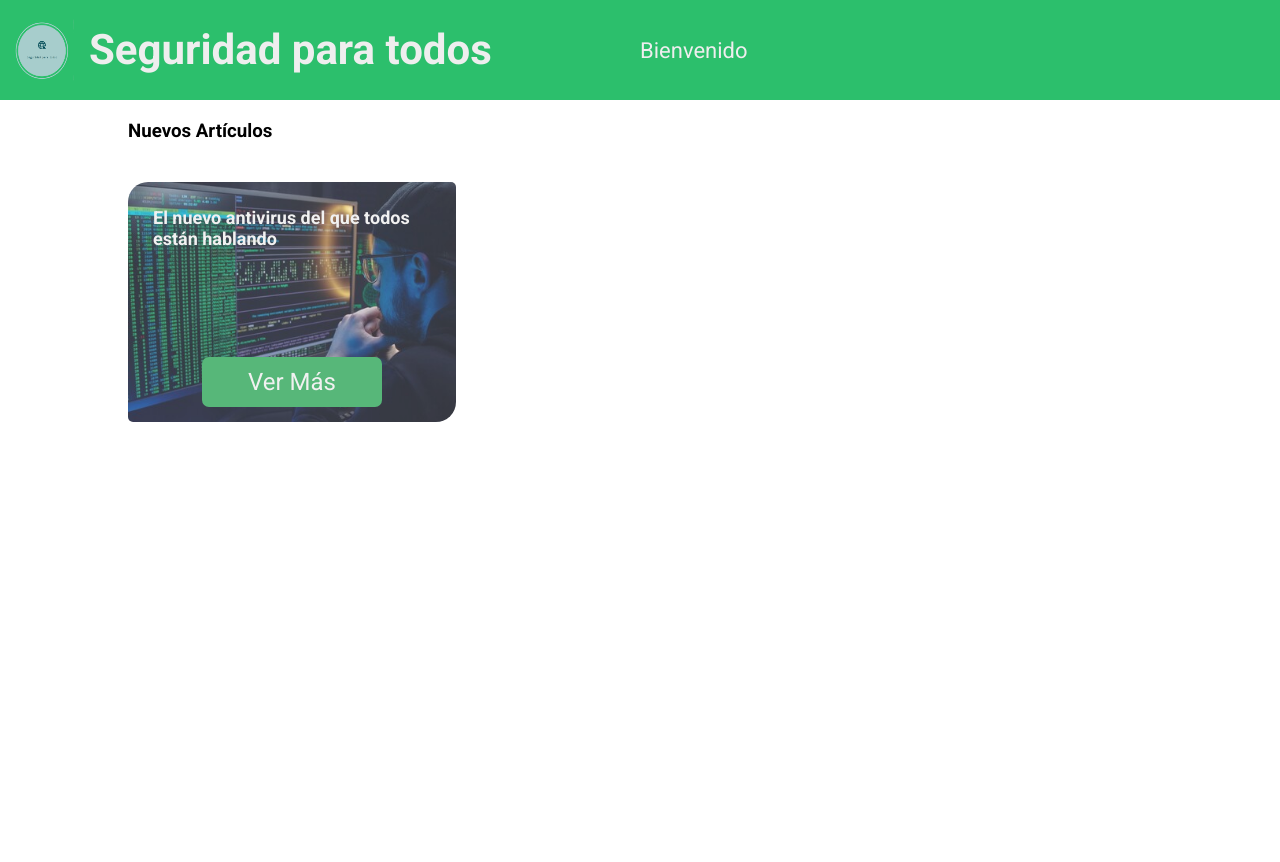
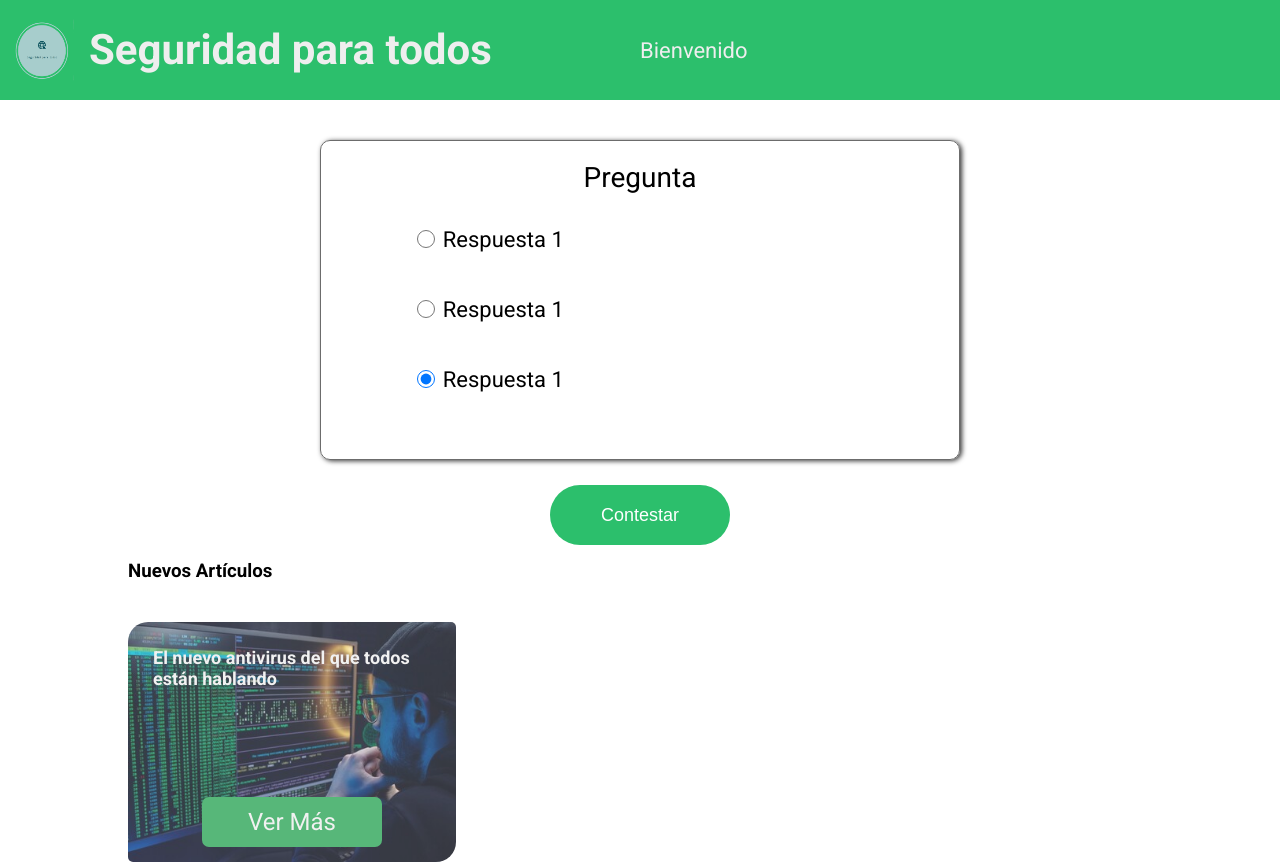
Before and after one commit to montesp/SeguridadParaTodos, a React (Create React App) app: page / in a window 1280 px wide. Before the commit the page ends 800 px from the top, so only its background shows below. Built offline with nearby package versions, Linux system fonts and the light colour scheme.

Commit message:
cuestionary components added

```diff
--- a/package.json
+++ b/package.json
@@ -10,7 +10,7 @@
     "react-dom": "^18.0.0",
     "react-router": "^6.3.0",
     "react-router-dom": "^6.3.0",
-    "react-scripts": "5.0.1",
+    "react-scripts": "^5.0.1",
     "web-vitals": "^2.1.4"
   },
   "scripts": {
--- a/src/App.css
+++ b/src/App.css
@@ -156,3 +156,62 @@ h4{
  .ArticlePage-card{
    padding-bottom:5rem;
  }
+
+
+
+.question-container {
+  display: flex;
+  flex-direction: column;
+  width: 50%;
+  height: 320px;
+  min-height: 280px;
+  margin: 20px auto 10px;
+  border: 1px solid #6c6c6c;
+  border-radius: 10px;
+  box-shadow: 2px 1px 5px rgba(4,4,4,0.8);
+}
+
+.question {
+  margin-top: 20px;
+
+  text-align: center;
+  font-size: 2.8rem;
+}
+
+.answers {
+  width: 70%;
+  margin: 0 auto;
+}
+
+.option {
+  display: flex;
+  align-items: center;
+  margin: 20px auto 10px;
+  height: 50px;
+  font-size: 2.2rem;
+}
+
+.option input {
+  width: 1.8rem;
+  height: 1.8rem;
+}
+
+.option label {
+  margin-left: .8rem;
+}
+
+.exam-button {
+  background-color: #2CBF6C;
+  width: 180px;
+  min-width: 160px;
+  height: 60px;
+  min-height: 50px;
+  color: white;
+  outline: none;
+  border: none;
+  font-size: 1.8rem;
+  margin-top: 15px;
+  margin-bottom: 15px;
+  border-radius: 40px;
+  align-self: center;
+}
--- a/src/App.js
+++ b/src/App.js
@@ -3,7 +3,10 @@ import { Main } from './components/article_page/main/Main';
 import { Header } from './components/article_page/header/Header';
 import { TitleName } from './components/article_page/header/TitleName';
 import { Username } from './components/article_page/header/Username';
-
+import { Question } from './components/article_page/main/cuestionary/Question';
+import { TitleQuestion } from './components/article_page/main/cuestionary/TItleQuestion';
+import { Answers } from './components/article_page/main/cuestionary/Answers';
+import { ButtonCuestionary } from './components/article_page/main/cuestionary/ButtonCuestionary';
 import './App.css';
 
 
@@ -15,6 +18,11 @@ function App() {
         <Username/>
       </Header>
       <Main>
+        <Question>
+          <TitleQuestion/>
+          <Answers/>
+        </Question>
+        <ButtonCuestionary/>
       </Main>
     </React.Fragment>
   );
--- /dev/null
+++ b/src/components/article_page/main/cuestionary/Answers.js
@@ -0,0 +1,15 @@
+import React from "react";
+import { Option } from "./Option";
+
+
+function Answers(props){
+    return(
+        <div className="answers">
+            <Option/>
+            <Option/>
+            <Option/>
+        </div>
+    )
+}
+
+export { Answers };
--- /dev/null
+++ b/src/components/article_page/main/cuestionary/ButtonCuestionary.js
@@ -0,0 +1,10 @@
+import React from "react";
+
+
+function ButtonCuestionary(props){
+    return(
+        <button type="button" className="exam-button">Contestar</button>
+    )
+}
+
+export { ButtonCuestionary };
--- /dev/null
+++ b/src/components/article_page/main/cuestionary/Option.js
@@ -0,0 +1,13 @@
+import React from "react";
+
+
+function Option(props){
+    return(
+        <div className="option">
+            <input type="radio" id="anw1" name="anw" value="anw1" checked/>
+            <label for="anw1">Respuesta 1</label>
+        </div>
+    )
+}
+
+export { Option };
--- /dev/null
+++ b/src/components/article_page/main/cuestionary/Question.js
@@ -0,0 +1,12 @@
+import React from "react";
+
+
+function Question(props){
+    return(
+        <fieldset className="question-container">
+            {props.children}
+        </fieldset>
+    )
+}
+
+export { Question };
--- /dev/null
+++ b/src/components/article_page/main/cuestionary/TItleQuestion.js
@@ -0,0 +1,10 @@
+import React from "react";
+
+
+function TitleQuestion(props){
+    return(
+        <p className="question">Pregunta</p>
+    )
+}
+
+export { TitleQuestion };
```
Also changed, not shown: 1 other file (tests, documents, lock files or other folders).
